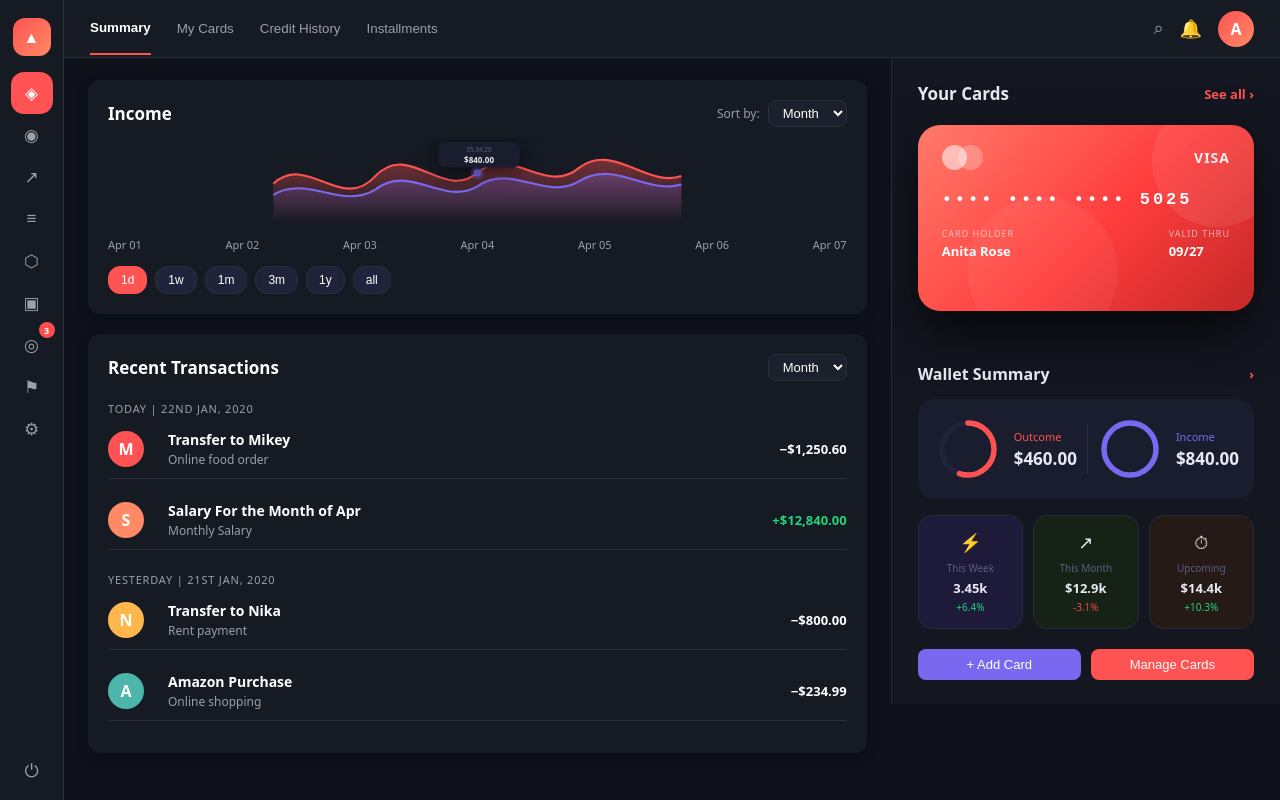
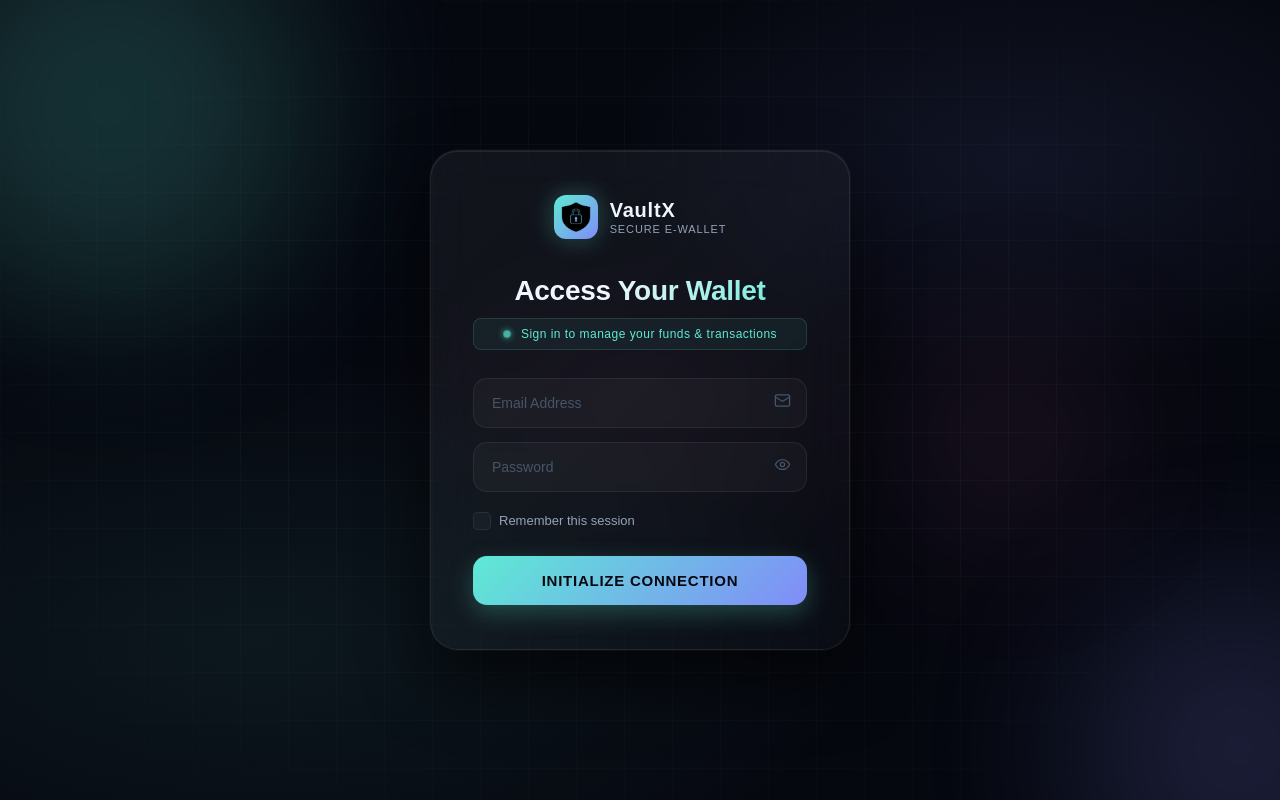
Before and after one commit to Theekshana-khp/E-wallet-Frontend, a React (Create React App) app: page / in a window 1280 px wide. Built offline with nearby package versions, Linux system fonts and the light colour scheme.

Commit message:
make react router

```diff
--- a/package.json
+++ b/package.json
@@ -9,6 +9,7 @@
     "@testing-library/user-event": "^13.5.0",
     "react": "^19.2.4",
     "react-dom": "^19.2.4",
+    "react-router-dom": "^7.14.2",
     "react-scripts": "5.0.1",
     "web-vitals": "^2.1.4"
   },
--- a/src/App.js
+++ b/src/App.js
@@ -2,10 +2,17 @@
 import './App.css';
 import Login from "./pages/auth/login";
 import MainDashBoard from "./pages/wallet/mainDashBoard";
+import React from 'react';
+import { BrowserRouter as Router, Routes,Route } from 'react-router-dom';
 
 function App() {
     return (
-        <MainDashBoard></MainDashBoard>
+        <Router>
+            <Routes>
+                <Route path="/" element={<Login />} />
+                <Route path="/dashboard" element={<MainDashBoard />} />
+            </Routes>
+        </Router>
     );
 }
 
--- a/src/pages/auth/login.jsx
+++ b/src/pages/auth/login.jsx
@@ -1,8 +1,15 @@
-import React from 'react';
-import '../../style/auth/Login.css';
-import logoImage from '../../assets/images/logo/logo.png';
+import React from "react";
+import { useNavigate } from "react-router-dom";
+import "../../style/auth/Login.css";
+import logoImage from "../../assets/images/logo/logo.png";
 
 function Login() {
+  const navigator = useNavigate();
+
+  function login() {
+    navigator("/dashboard");
+  }
+
   return (
     <div>
       <div className="bg-scene"></div>
@@ -15,36 +22,45 @@ function Login() {
 
       <div className="shell">
         <div className="card-login">
-
-                    {/* Logo */}
           <div className="logo-wrap">
-                        <div className="logo-icon"><img src={logoImage}/></div>
+            <div className="logo-icon">
+              <img src={logoImage} />
+            </div>
             <div className="logo-text">
               <div className="brand">VaultX</div>
               <div className="tagline">Secure E-Wallet</div>
             </div>
           </div>
 
-                    {/* Live status pill */}
-
-
-                    {/* Heading */}
           <div className="heading-block">
-                        <h1>
-                            Access Your Wallet
-                        </h1>
+            <h1>Access Your Wallet</h1>
             <div className="balance-pill">
               <div className="balance-dot"></div>
-                            <span className="balance-text">Sign in to manage your funds &amp; transactions</span>
+              <span className="balance-text">
+                Sign in to manage your funds &amp; transactions
+              </span>
             </div>
           </div>
 
-                    {/* Fields */}
           <div className="field-group">
             <div className="field">
-                            <input type="email" id="email" placeholder="Email Address" autoComplete="off" />
+              <input
+                type="email"
+                id="email"
+                placeholder="Email Address"
+                autoComplete="off"
+              />
               <span className="field-icon">
-                <svg width="17" height="17" viewBox="0 0 24 24" fill="none" stroke="currentColor" strokeWidth="1.8" strokeLinecap="round" strokeLinejoin="round">
+                <svg
+                  width="17"
+                  height="17"
+                  viewBox="0 0 24 24"
+                  fill="none"
+                  stroke="currentColor"
+                  strokeWidth="1.8"
+                  strokeLinecap="round"
+                  strokeLinejoin="round"
+                >
                   <rect x="2" y="4" width="20" height="16" rx="2" />
                   <path d="M22 7L13.03 12.7a1.94 1.94 0 0 1-2.06 0L2 7" />
                 </svg>
@@ -53,7 +69,17 @@ function Login() {
             <div className="field">
               <input type="password" id="password" placeholder="Password" />
               <span className="field-icon" id="togglePwd">
-                <svg id="eyeIcon" width="17" height="17" viewBox="0 0 24 24" fill="none" stroke="currentColor" strokeWidth="1.8" strokeLinecap="round" strokeLinejoin="round">
+                <svg
+                  id="eyeIcon"
+                  width="17"
+                  height="17"
+                  viewBox="0 0 24 24"
+                  fill="none"
+                  stroke="currentColor"
+                  strokeWidth="1.8"
+                  strokeLinecap="round"
+                  strokeLinejoin="round"
+                >
                   <path d="M2 12s3-7 10-7 10 7 10 7-3 7-10 7-10-7-10-7Z" />
                   <circle cx="12" cy="12" r="3" />
                 </svg>
@@ -61,7 +87,6 @@ function Login() {
             </div>
           </div>
 
-                    {/* Meta row */}
           <div className="meta-row">
             <label className="check-label">
               <input type="checkbox" id="remember" />
@@ -70,9 +95,9 @@ function Login() {
             </label>
           </div>
 
-                    {/* CTA */}
-                    <button className="btn-cta" id="loginBtn">Initialize Connection</button>
-
+          <button className="btn-cta" id="loginBtn" onClick={login}>
+            Initialize Connection
+          </button>
         </div>
       </div>
     </div>
```
Also changed, not shown: 1 other file (tests, documents, lock files or other folders). Lines whose indentation alone changed are shown as unchanged.
